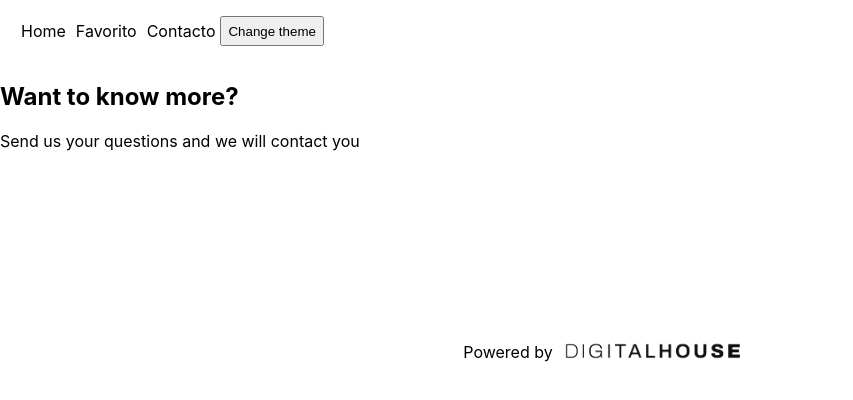
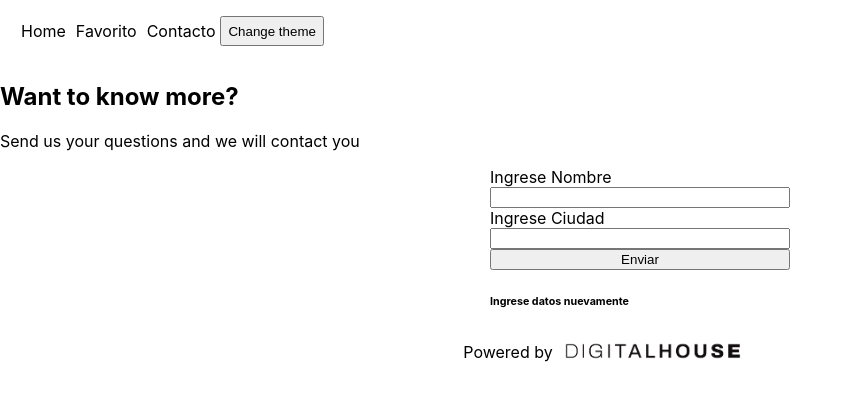
Before and after one commit to VaninaCastelo/ExamenFinalFEIII, a React (Vite) app in the folder ctd-esp-fe3-final/: page /contact in a window 1280 px wide. Shown: the top 400 px of the page, without its empty margins (0-853 px from the left). Built offline with nearby package versions, Linux system fonts and the light colour scheme; no server answers.

Commit message:
agrego favs

```diff
--- a/ctd-esp-fe3-final/src/Components/Form.jsx
+++ b/ctd-esp-fe3-final/src/Components/Form.jsx
@@ -1,12 +1,44 @@
 import React from "react";
+import { useState } from 'react'
 
 
 const Form = () => {
+
+  const [show, setShow] = useState(false)
+  const [error, setError] = useState(true)
+  const [cliente, setCliente] = useState({
+      nombre: '',
+      ciudad: '',
+  })
+
+const handleSubmit = (event) => {
+
+  event.preventDefault()
+      if (cliente.nombre.length >3 && cliente.ciudad.length > 6)
+  { setShow(true)
+  setError(false)
+} else
+setError (true)
+
+}
+
+const handleChange = (event) => setCliente({...cliente, nombre: event.target.value})
+console.log(cliente)
   //Aqui deberan implementar el form completo con sus validaciones
 
   return (
     <div>
       <form>
+      <label htmlFor="Nombre">Ingrese Nombre</label>
+        <input type="text" onChange={handleChange}/>
+        <label htmlFor="Ciudad">Ingrese Ciudad</label>
+        <input type="text" onChange={(event)=> setCliente({...cliente, ciudad: event.target.value})}/>
+        <button onClick= {handleSubmit} > Enviar </button>
+        {error && <h6>Ingrese datos nuevamente</h6> }
+        {show ? <> <h4> Gracias {cliente.nombre} </h4>
+            <h6> De {cliente.ciudad} </h6> </>
+            : null }
+
       </form>
     </div>
   );
--- a/ctd-esp-fe3-final/src/Components/Navbar.jsx
+++ b/ctd-esp-fe3-final/src/Components/Navbar.jsx
@@ -10,7 +10,7 @@ const Navbar = () => {
       {/* Aqui deberan agregar los liks correspondientes a las rutas definidas */}
       <Link to='/'>Home</Link>
       <Link to='/favs'>Favorito</Link>
-      <Link to='/favs'>Contacto</Link>
+      <Link to='/form'>Contacto</Link>
       {/* Deberan implementar ademas la logica para cambiar de Theme con el button */}
       <button>Change theme</button>
     </nav>
--- a/ctd-esp-fe3-final/src/Routes/Detail.jsx
+++ b/ctd-esp-fe3-final/src/Routes/Detail.jsx
@@ -33,7 +33,7 @@ const Detail = () => {
             <h3>Email:{email}</h3>
             <h3>Phone:{phone}</h3>
             <h3>Website:{website}</h3>
-        </>}
+      </>}
    </>
   )
 }
--- a/ctd-esp-fe3-final/src/Routes/Favs.jsx
+++ b/ctd-esp-fe3-final/src/Routes/Favs.jsx
@@ -1,15 +1,17 @@
 import React from "react";
 import Card from "../Components/Card";
+import { useGlobalContext } from '../Components/utils/global.context'
 
 //Este componente debera ser estilado como "dark" o "light" dependiendo del theme del Context
 
 const Favs = () => {
-
+  const {state} = useGlobalContext()
   return (
     <>
       <h1>Dentists Favs</h1>
       <div className="card-grid">
         {/* este componente debe consumir los destacados del localStorage */}
+        {state.favs.map(fav => <Card dentist={fav} key={fav.id}/> )}
         {/* Deberan renderizar una Card por cada uno de ellos */}
       </div>
     </>
```
